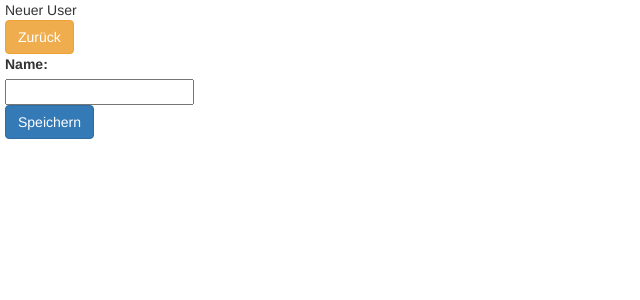
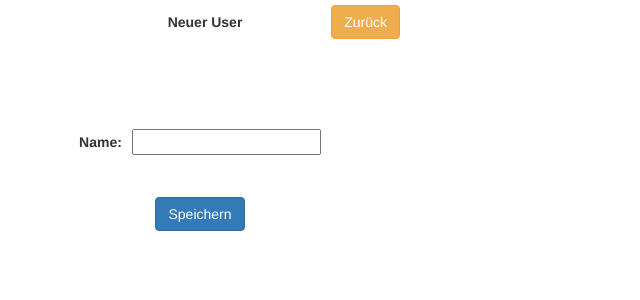
Before and after one commit to zakokink/zakokink-budenAppFrontendNew, an Angular app: page /newUser in a window 1280 px wide. Shown: the top 300 px of the page, without its empty margins (0-640 px from the left). Built offline with nearby package versions, Linux system fonts and the light colour scheme.

Commit message:
Uebungen und User erstellt

```diff
--- a/src/app/app-routing.module.ts
+++ b/src/app/app-routing.module.ts
@@ -9,7 +9,6 @@ import { StartScreenComponent } from './components/start-screen/start-screen.com
 import { NewUserComponent } from './components/new-user/new-user.component';
 import { AllUebungenComponent } from './components/all-uebungen/all-uebungen.component';
 
-
 const routes: Routes = [
   {  path: 'alleTrainingseinheiten/:id', component: AllTrainingEinheitenComponent },
   {  path: 'allUsers', component: AllUsersComponent },
@@ -17,7 +16,6 @@ const routes: Routes = [
   { path: 'newTraining/:id', component: NewTrainingComponent },
   { path: 'newUser', component: NewUserComponent },
   { path: 'allUebungen', component: AllUebungenComponent },
-
   { path: '', component: StartScreenComponent}
 ];
 
--- a/src/app/components/all-uebungen/all-uebungen.component.html
+++ b/src/app/components/all-uebungen/all-uebungen.component.html
@@ -24,35 +24,35 @@
         >
           <div>
             <input
-            [readonly]="true"
             class="form-control text-box"
             type="text"
             id="{{ elementIndex }}"
             formControlName="uebung{{ elementIndex }}"
+            [readOnly]="true"
           />
           </div>
           <div>
             <input
-              [readonly]="true"
               class="form-control text-box"
               type="text"
               formControlName="minWiederholungen{{ elementIndex }}"
+              [readOnly]="true"
             />
           </div>
           <div>
             <input
-              [readonly]="true"
               class="form-control text-box"
               type="text"
               formControlName="maxWiederholungen{{ elementIndex }}"
+              [readOnly]="true"
             />
           </div>
           <div>
             <input
-              [readonly]="true"
               class="form-control text-box"
               type="text"
               formControlName="comment{{ elementIndex }}"
+              [readOnly]="true"
             />
           </div>
           <div class="">
--- a/src/app/components/all-uebungen/all-uebungen.component.ts
+++ b/src/app/components/all-uebungen/all-uebungen.component.ts
@@ -88,6 +88,7 @@ export class AllUebungenComponent implements OnInit {
 
     this.trainingRestService.saveUebung(neueUebung).subscribe(data => {
       this.uebungenArray.push(neueUebung);
+      window.location.reload();
     });
   }
 
--- a/src/app/components/new-user/new-user.component.html
+++ b/src/app/components/new-user/new-user.component.html
@@ -1,13 +1,26 @@
+<div class="main-container">
+  <div class="header-item-row">
+    <div class="center-text-vertical header-item-button-div-left">
+    </div>
+    <div class="header-item-title center-text-vertical">Neuer User</div>
+    <div class="header-item-button-div-right">
+      <a routerLink="/"
+        ><button routerLink="" class="btn btn-warning">Zurück</button></a
+      >
+    </div>
+  </div>
+</div>
+
 <div>
-  <div class="recept-title">Neuer User</div>
-  <div><button routerLink="../" class="btn btn-warning">Zurück</button></div>
   <div>
     <form [formGroup]="userFormGroup">
-      <div>
-        <label>Name: </label><br/>
-        <input required class="mx-2" type="text" id="userName" formControlName="userName">
+      <div class="drei-spalten-div">
+        <div></div>
+        <div class="name-input-feld"><label class="label-div">Name:</label> <input required class="mx-2" type="text" id="userName" formControlName="userName"></div>
+        <div></div>
       </div>
-      <div><button (click)="saveUser()" class="btn btn-primary">Speichern</button></div>
+
     </form>
+    <div class="ueser-speichern-button-div"><button (click)="saveUser()" class="btn btn-primary">Speichern</button></div>
   </div>
 </div>
--- a/src/app/components/start-screen/start-screen.component.html
+++ b/src/app/components/start-screen/start-screen.component.html
@@ -1,6 +1,7 @@
 <div class="main-container">
-  <div>
-    <div class="drop-down-box">
+  <div class="element-center start-page-titel start-page-container">Training App</div>
+  <div class="">
+    <div class="drop-down-box element-center">
       <select
         #inputType
         class="select-box drop-down-box"
@@ -14,28 +15,28 @@
       </select>
     </div>
   </div>
-  <div>
+  <div class="element-center start-page-button-div">
     <button
       (click)="pushStartButton()"
       [disabled]="selectedUser == null"
-      class="btn btn-primary"
+      class="btn btn-primary start-button-groesse"
     >
       Start
     </button>
   </div>
   <div>
-    <div>
+    <div class="element-center start-page-button-div">
       <button
         (click)="pushAlleTrainingEinheitenButton()"
         [disabled]="selectedUser == null"
-        class="btn btn-primary"
+        class="btn btn-primary start-button-groesse"
       >
         Alle Training Einheiten
       </button>
     </div>
-    <div><button class="btn btn-primary">Uebungen</button></div>
-    <div><a routerLink="/newUser"><button class="btn btn-primary">Neuer User</button></a></div>
-    <div><a routerLink="/newUebung"><button class="btn btn-primary">Neue Übung</button></a></div>
+    <div class="element-center start-page-button-div"><a routerLink="/allUebungen"><button class="btn btn-primary start-button-groesse">Übungen</button></a></div>
+    <div class="element-center start-page-button-div"><a routerLink="/newUser"><button class="btn btn-primary start-button-groesse">Neuer User</button></a></div>
+
 
 
   </div>
--- a/src/styles.css
+++ b/src/styles.css
@@ -4,29 +4,42 @@
   padding-left: 0.5rem;
   padding-right: 0.5rem;
   }
-/*
-.app-container {
-  font-weight: 300;
-  min-height: 35rem;
-
-}
-*/
 
 
 .header-item-row {
   padding-top: 0.5rem;
   display: grid;
   grid-template-columns: [first] 25% [second] 50% [third] 25%;
+  max-width: 39rem;
   /*min-width: 25rem;
   width: 25rem;
   */
 
 }
 
+.drei-spalten-div {
+  padding-top: 9rem;
+  display: grid;
+  grid-template-columns: [first] 15% [second] 70% [third] 15%;
+  max-width: 39rem;
+}
+
+.center-text-horizontal{
+  text-align: center;
+}
+
 .center-text-vertical {
   display: flex;
   justify-self: center;
   align-self: center;
+}
+
+.rechts-buendig {
+  text-align: right;
+}
+
+.links-buendig {
+  text-align: left;
 }
 
 .header-item-title {
@@ -103,5 +116,44 @@
 
 .neue-uebung-hinzufuegen-text {
   padding-top: 1rem;
+}
+
+.name-input-feld {
+text-align: center;
+}
+
+.label-div {
+  padding-right: 1rem;
+}
+
+.ueser-speichern-button-div {
+  padding-top: 4rem;
+  text-align: center;
+  max-width: 39rem;
+}
+
+.start-page-container {
+  max-width: 39rem;
+}
+
+.element-center {
+  text-align: center;
+  display: flex;
+  justify-self: center;
+  align-self: center;
+}
+
+.start-page-titel {
+  padding-top: 5rem;
+  padding-bottom: 5rem;
+  font-weight: 700;
+}
+
+.start-page-button-div {
+  padding-top: 2rem;
 
 }
+
+.start-button-groesse {
+  min-width: 20rem;
+}
```
